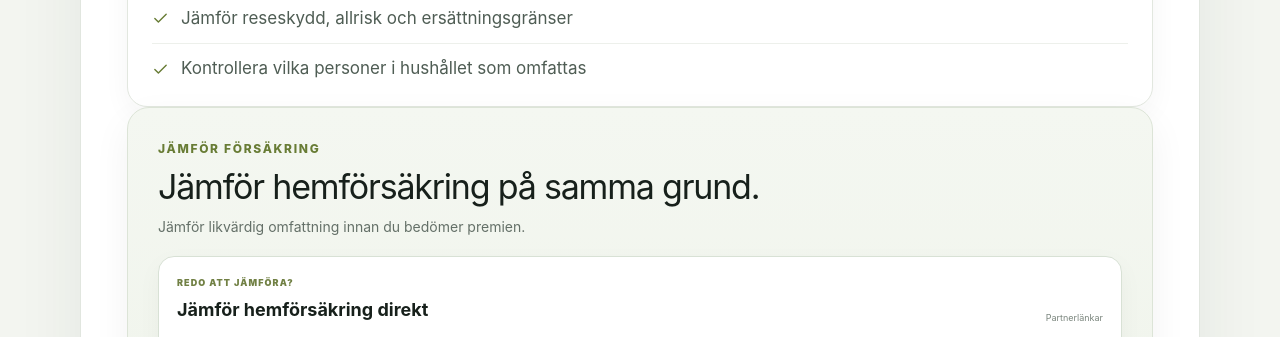
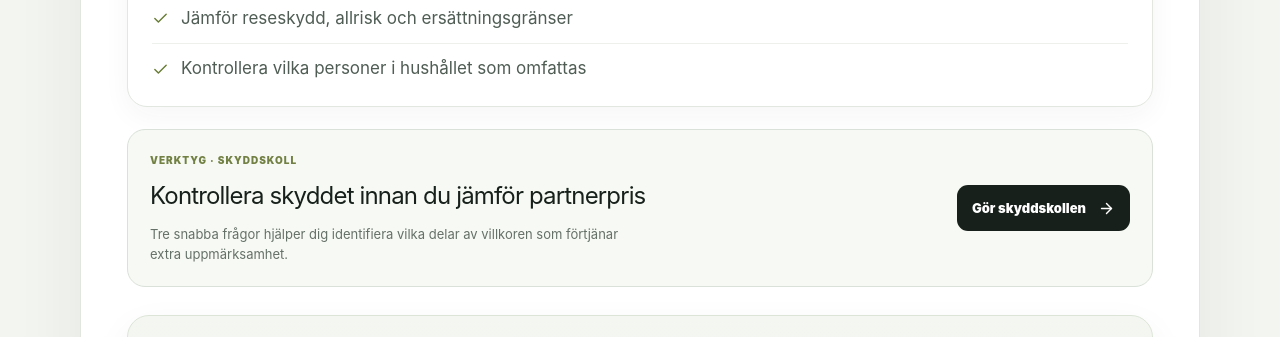
Before and after one commit to arvidlandin-cpu/sankkostnaden, a Next.js app: page /forsakring/jamfor-hemforsakring in a window 1280 px wide. Shown: the part 1040-1377 px from the top of the page. Built offline with nearby package versions, Linux system fonts and the light colour scheme.

Commit message:
Add protection-first path to home-insurance comparison

```diff
--- a/pages/forsakring/jamfor-hemforsakring.tsx
+++ b/pages/forsakring/jamfor-hemforsakring.tsx
@@ -9,6 +9,7 @@ export default function Page(){
   category='forsakring'
   intent='home'
   bullets={['Jämför årspremie efter eventuella rabatter','Kontrollera grundsjälvrisk och särskilda självrisker','Jämför reseskydd, allrisk och ersättningsgränser','Kontrollera vilka personer i hushållet som omfattas']}
+  utility={{href:'/forsakring/hemforsakring-skyddskoll/',eyebrow:'VERKTYG · SKYDDSKOLL',title:'Kontrollera skyddet innan du jämför partnerpris',body:'Tre snabba frågor hjälper dig identifiera vilka delar av villkoren som förtjänar extra uppmärksamhet.',cta:'Gör skyddskollen'}}
   sections={[
    {heading:'Hur jämför man hemförsäkring?',body:'Börja med att bestämma vilket skydd hushållet behöver. Jämför sedan årspremie, självrisk, ersättningsgränser och viktiga undantag på samma nivå. Då undviker du att ett lägre pris egentligen beror på ett smalare skydd.'},
    {heading:'Jämför pris och självrisk tillsammans',body:'En lägre premie kan kombineras med högre självrisk. Bedöm därför både den återkommande årskostnaden och hur mycket du själv behöver kunna betala om en skada inträffar.'},
```
